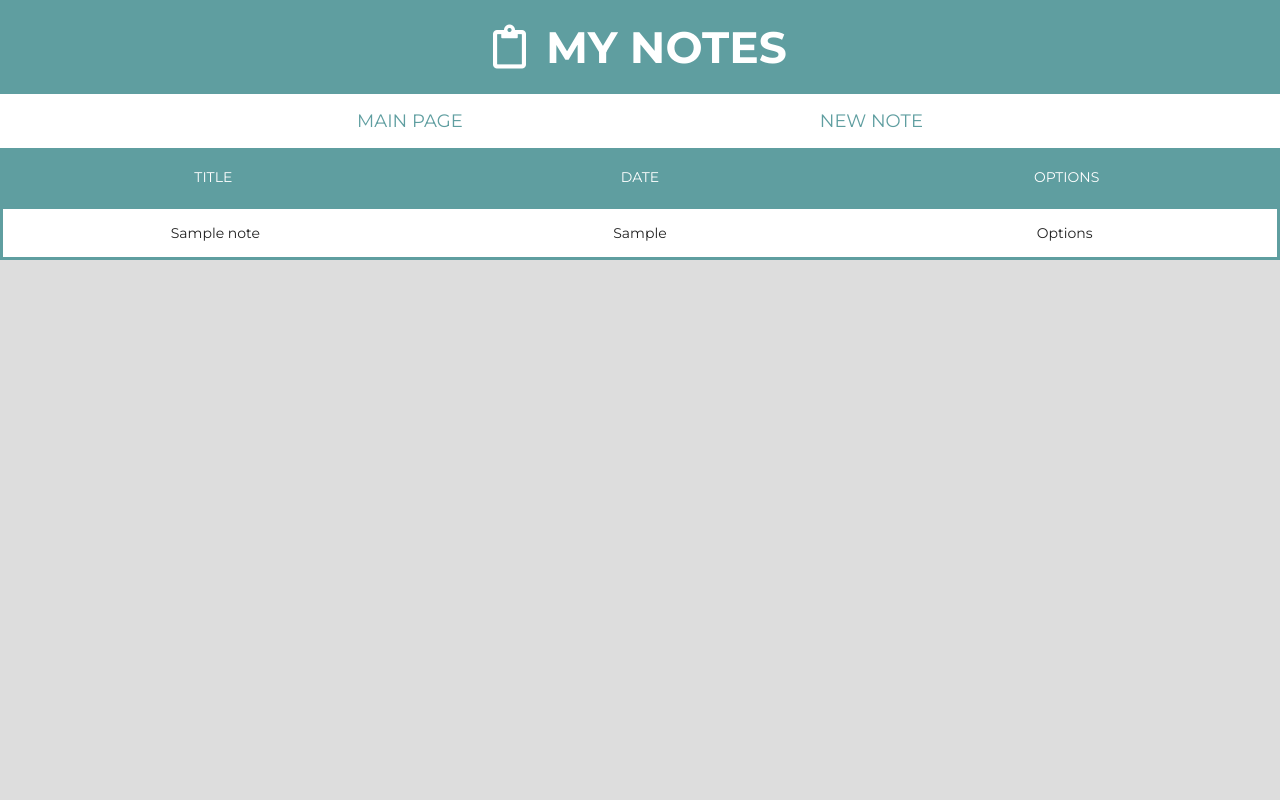
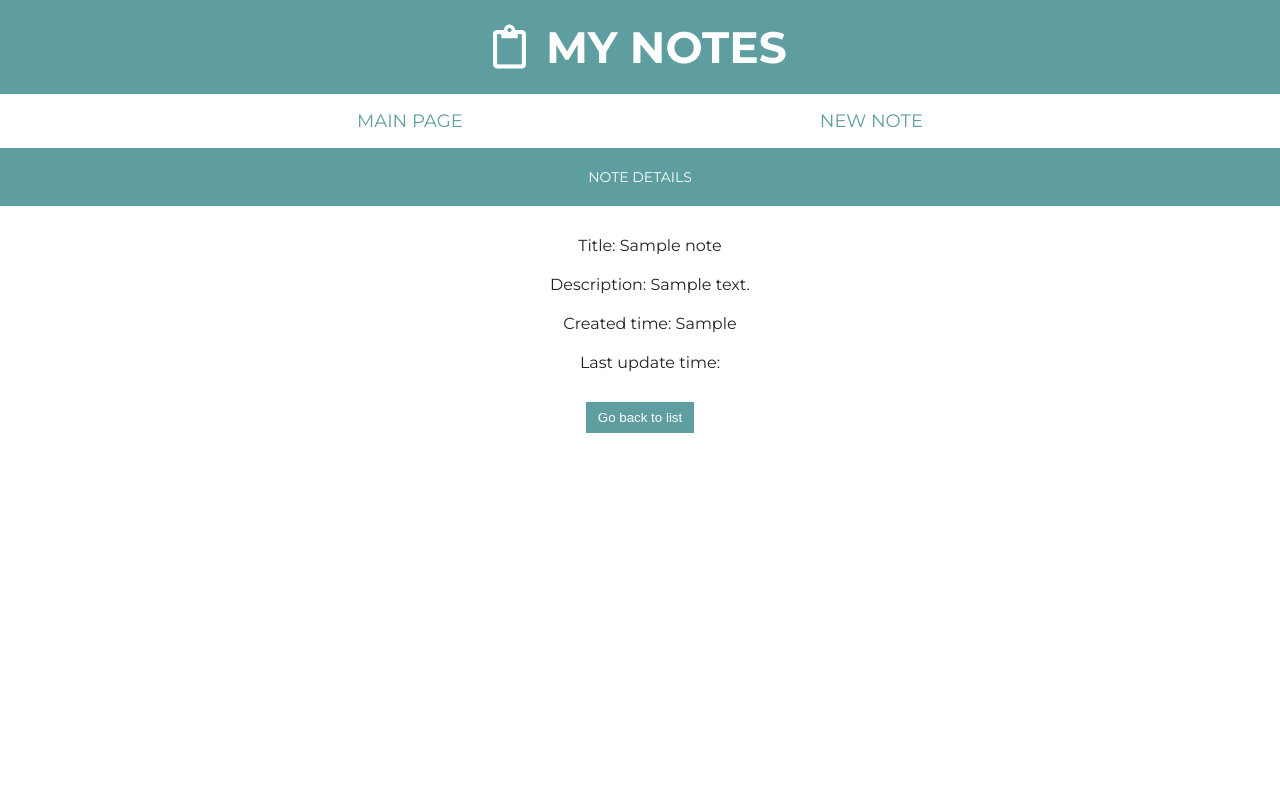
Before and after one commit to aszymanski98/Notebook, a PHP site: page /?action=show&id=1 in a window 1280 px wide. Run offline with PHP 8.4, Linux system fonts and the light colour scheme; tables that the repository leaves empty or names only in its code hold one stand-in row (values such as "Sample post"); lists and menus that the app fills with data are empty.

Commit message:
notes listing improvements and details

```diff
--- a/public/style.css
+++ b/public/style.css
@@ -14,6 +14,7 @@
   display: flex;
   flex-direction: column;
   min-height: 100vh;
+  background: white;
 }
 
 h1 {
@@ -28,6 +29,14 @@
 
 .far {
   margin-right: 20px;
+}
+
+.details {
+  padding: 20px 10px;
+}
+
+.details li {
+  padding: 10px;
 }
 
 form {
@@ -48,6 +57,9 @@
 }
 
 form label {
+  text-align: center;
+  font-weight: 300;
+  font-size: 14px;
   margin: 10px 0px;
   padding: 0px;
   display: block;
@@ -85,6 +97,10 @@
   flex-direction: column;
   align-items: stretch;
   flex-grow: 1;
+}
+
+.details {
+  flex-direction: column;
 }
 
 .page {
@@ -210,9 +226,20 @@
 .tbl-content {
   overflow-x: auto;
   margin-top: 0px;
-  border: 3px solid cadetblue;
+  border-bottom: 58px solid cadetblue;
   color: #222;
   background-color: white;
+}
+
+h2 {
+  background-color: cadetblue;
+  padding: 20px 15px;
+  text-align: center;
+  font-weight: 500;
+  font-size: 14px;
+  color: #fff;
+  text-transform: uppercase;
+  margin: 0;
 }
 
 th {
--- a/src/Controller.php
+++ b/src/Controller.php
@@ -5,8 +5,10 @@
 namespace App;
 
 require_once("./src/Exception/ConfigurationException.php");
+require_once("./src/Exception/NotFoundException.php");
 
 use App\Exception\ConfigurationException;
+use App\Exception\NotFoundException;
 
 require_once("./src/Database.php");
 require_once('./src/View.php');
@@ -55,9 +57,33 @@
           );
 
           header('Location: /?before=created');
+          exit;
         }
 
         $viewParams = [];
+        break;
+
+      case 'show':
+        $page = 'show';
+        $data = $this->getRequestGet();
+        $noteId = (int) ($data['id'] ?? null);
+
+        if (!$noteId) {
+          header('Location: /?error=missingNoteId');
+          exit;
+        }
+
+        try {
+          $note = $this->database->getNote($noteId);
+        } catch (NotFoundException $e) {
+          header('Location: /?error=noteNotFound');
+          exit;
+        }
+
+        $viewParams = [
+          'note' => $note
+        ];
+
         break;
       default:
         $page = 'list';
@@ -66,7 +92,8 @@
 
         $viewParams = [
           'notes' => $this->database->getNotes(),
-          'before' => $data['before'] ?? null
+          'before' => $data['before'] ?? null,
+          'error' => $data['error'] ?? null
         ];
 
         break;
--- a/src/Database.php
+++ b/src/Database.php
@@ -6,8 +6,10 @@
 
 require_once("./src/Exception/StorageException.php");
 require_once("./src/Exception/ConfigurationException.php");
+require_once("./src/Exception/NotFoundException.php");
 
 use App\Exception\ConfigurationException;
+use App\Exception\NotFoundException;
 use App\Exception\StorageException;
 use PDOException;
 use PDO;
@@ -26,6 +28,23 @@
     } catch (PDOException $e) {
       throw new StorageException('Connection error');
     }
+  }
+
+  public function getNote(int $id): array
+  {
+    try {
+      $query = "SELECT * FROM notes WHERE id = $id";
+      $result = $this->conn->query($query);
+      $note = $result->fetch(PDO::FETCH_ASSOC);
+    } catch (Throwable $e) {
+      throw new StorageException('Failed getting note details', 400, $e);
+    }
+
+    if (!$note) {
+      throw new NotFoundException("Note with id $id does no exist");
+      exit('This note does not exist');
+    }
+    return $note;
   }
 
   public function getNotes(): array
--- /dev/null
+++ b/src/Exception/NotFoundException.php
@@ -0,0 +1,11 @@
+<?php
+
+declare(strict_types=1);
+
+namespace App\Exception;
+
+require_once("./src/Exception/AppException.php");
+
+class NotFoundException extends AppException
+{
+}
--- a/templates/pages/list.php
+++ b/templates/pages/list.php
@@ -1,5 +1,22 @@
 <div class="list">
   <section>
+
+    <div class="error">
+      <?php
+      if (!empty($params['error'])) {
+        switch ($params['error']) {
+          case 'noteNotFound':
+            echo 'Note has not been found';
+            break;
+
+          case 'missingNoteId':
+            echo "Invalid note's id number";
+            break;
+        }
+      }
+      ?>
+    </div>
+
     <div class="message">
       <?php
       if (!empty($params['before'])) {
@@ -27,12 +44,14 @@
     <div class="tbl-content">
       <table cellpadding="0" cellspacing="0" border="0">
         <tbody>
-          <?php foreach ($params['notes'] as $note) : ?>
+          <?php foreach ($params['notes'] ?? [] as $note) : ?>
             <tr>
-              <td style="display: none;"><?php echo $note['id'] ?></td>
-              <td><?php echo $note['title'] ?></td>
-              <td><?php echo $note['inserted_ts'] ?></td>
-              <td>Options</td>
+              <td style="display: none;"><?php echo (int) $note['id'] ?></td>
+              <td><?php echo htmlentities($note['title']) ?></td>
+              <td><?php echo htmlentities($note['inserted_ts']) ?></td>
+              <td>
+                <a href="/?action=show&id=<?php echo (int) $note['id'] ?>"><button>Show</button></a>
+              </td>
             </tr>
           <?php endforeach ?>
         </tbody>
--- /dev/null
+++ b/templates/pages/show.php
@@ -0,0 +1,25 @@
+<div class="show" style="padding: 0;">
+
+  <?php $note = $params['note'] ?? null ?>
+
+  <?php if ($note) : ?>
+
+    <h2>Note details</h2>
+
+    <ul class="details">
+      <li>Title: <?php echo htmlentities($note['title']) ?></li>
+      <li>Description: <?php echo htmlentities($note['description']) ?></li>
+      <li>Created time: <?php echo htmlentities($note['inserted_ts']) ?></li>
+      <li>Last update time: <?php echo htmlentities($note['updated_ts'] ?? null) ?></li>
+    </ul>
+
+  <?php else : ?>
+
+    <div style="padding: 20px 10px;">
+      Lack of note to display
+    </div>
+
+  <?php endif; ?>
+
+  <a href="/"><button>Go back to list</button></a>
+</div>
```
